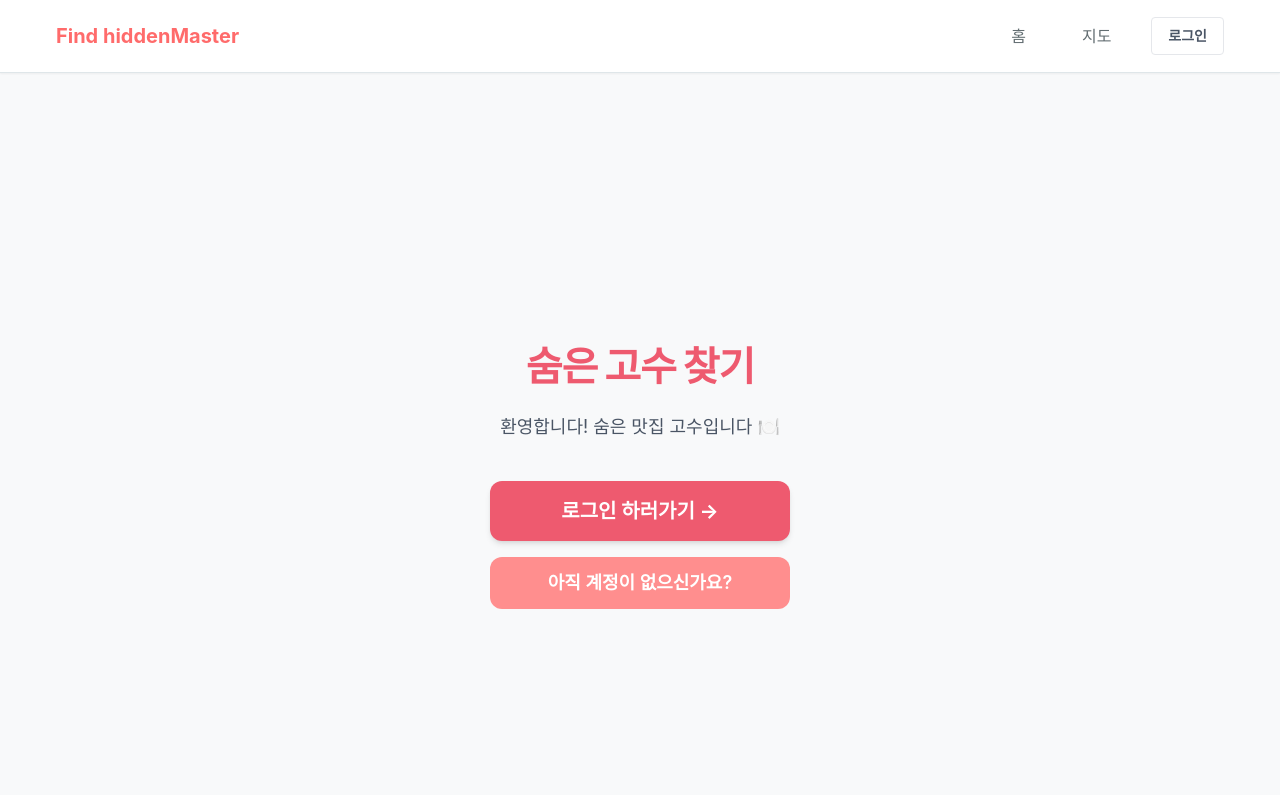
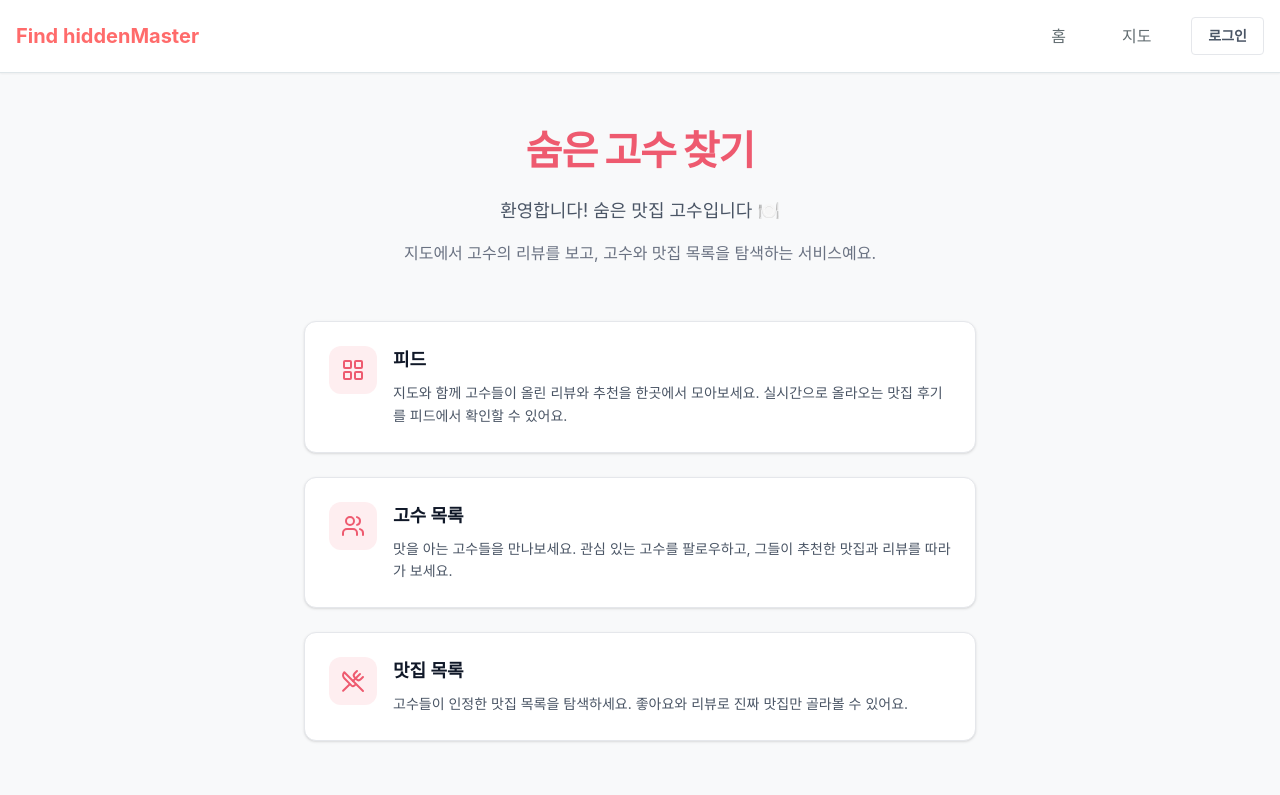
Before and after one commit to byeol-bit/memto-first-project-frontend, a React (Vite) app: page / in a window 1280 px wide. Shown: the top 795 px of the page. Built offline with nearby package versions, Linux system fonts and the light colour scheme; no server answers.

Commit message:
✨ feat : 설명 페이지 추가

```diff
--- a/package.json
+++ b/package.json
@@ -14,6 +14,7 @@
     "@tanstack/react-query": "^5.90.19",
     "@tanstack/react-query-devtools": "^5.91.3",
     "axios": "^1.13.4",
+    "framer-motion": "^12.34.3",
     "lucide-react": "^0.563.0",
     "react": "^19.2.0",
     "react-dom": "^19.2.0",
--- a/src/components/layout/header.jsx
+++ b/src/components/layout/header.jsx
@@ -1,5 +1,4 @@
 import { useState, useRef, useEffect } from "react";
-import style from "./header.module.css";
 import { Outlet, Link, useNavigate } from "react-router";
 import { useLoginState } from "../loginstate";
 import { logoutUser, getUserProfile } from "../../api/auth";
@@ -75,16 +74,22 @@ const HeaderLayout = () => {
 
   return (
     <div>
-      <header className={style.header}>
-        <div className={`${style.container} ${style.navbarContent}`}>
-          <Link to={"/"} className={style.navbarBrand}>
+      <header className="sticky top-0 z-[100] border-b border-[var(--border-color)] bg-[var(--background-color)] py-4 shadow-[var(--shadow-sm)]">
+        <div className="flex w-full items-center justify-between px-4">
+          <Link
+            to="/"
+            className="text-xl font-bold text-[var(--primary-color)] no-underline"
+          >
             Find hiddenMaster
           </Link>
 
-          <ul className={`${style.navbarMenu} ml-auto`}>
+          <ul className="ml-auto flex list-none gap-6">
             {filteredNav.map((item) => (
-              <li className={style.navbarItem} key={item.id}>
-                <Link to={item.path} className={style.navbarLink}>
+              <li key={item.id} className="flex items-center">
+                <Link
+                  to={item.path}
+                  className="rounded-lg px-4 py-2 text-[var(--text-secondary)] no-underline transition-all duration-150 hover:bg-[var(--background-light)] hover:text-[var(--primary-color)]"
+                >
                   {item.title}
                 </Link>
               </li>
--- a/src/components/layout/header.module.css
+++ /dev/null
@@ -1,53 +0,0 @@
-.container {
-  width: 100%;
-  max-width: var(--max-width-container);
-  margin: 0 auto;
-  padding: 0 var(--spacing-md);
-}
-
-.header {
-  background-color: var(--background-color);
-  border-bottom: 1px solid var(--border-color);
-  padding: var(--spacing-md) 0;
-  position: sticky;
-  top: 0;
-  z-index: 100;
-  box-shadow: var(--shadow-sm);
-}
-
-.navbarContent {
-  display: flex;
-  align-items: center;
-  justify-content: space-between;
-}
-
-.navbarBrand {
-  font-size: var(--font-size-xl);
-  font-weight: var(--font-weight-bold);
-  color: var(--primary-color);
-  text-decoration: none;
-}
-
-.navbarMenu {
-  display: flex;
-  gap: var(--spacing-lg);
-  list-style: none;
-}
-
-.navbarItem {
-  display: flex;
-  align-items: center;
-}
-
-.navbarLink {
-  padding: var(--spacing-sm) var(--spacing-md);
-  color: var(--text-secondary);
-  text-decoration: none;
-  border-radius: var(--border-radius-md);
-  transition: all var(--transition-fast);
-}
-
-.navbarLink:hover {
-  color: var(--primary-color);
-  background-color: var(--background-light);
-}
--- a/src/components/loginstate.jsx
+++ b/src/components/loginstate.jsx
@@ -5,6 +5,7 @@ const LoginStateContext = createContext();
 export const LoginStateProvider = ({ children }) => {
   const [user, setUser] = useState(null);
   const [isLoading, setIsLoading] = useState(true);
+
   useEffect(() => {
     const token = localStorage.getItem("accessToken");
     const storedUser = localStorage.getItem("user");
@@ -16,6 +17,8 @@ export const LoginStateProvider = ({ children }) => {
   }, []);
 
   const login = (token, userData) => {
+    console.log('loginToken', token)
+    console.log('userData', userData)
     localStorage.setItem("accessToken", token);
     localStorage.setItem("user", JSON.stringify(userData));
     setUser(userData);
--- a/src/pages/index-page.jsx
+++ b/src/pages/index-page.jsx
@@ -1,39 +1,140 @@
+import { useRef } from "react";
 import { useNavigate } from "react-router";
+import { motion, useInView } from "framer-motion";
+import { LayoutGrid, Users, UtensilsCrossed } from "lucide-react";
+
+const fadeUp = {
+  initial: { opacity: 0, y: 24 },
+  animate: { opacity: 1, y: 0 },
+  transition: { duration: 0.5, ease: "easeOut" },
+};
+
+const staggerContainer = {
+  animate: {
+    transition: {
+      staggerChildren: 0.12,
+      delayChildren: 0.08,
+    },
+  },
+};
+
+const INTRO_BLOCKS = [
+  {
+    id: "feed",
+    icon: LayoutGrid,
+    title: "피드",
+    description:
+      "지도와 함께 고수들이 올린 리뷰와 추천을 한곳에서 모아보세요. 실시간으로 올라오는 맛집 후기를 피드에서 확인할 수 있어요.",
+  },
+  {
+    id: "users",
+    icon: Users,
+    title: "고수 목록",
+    description:
+      "맛을 아는 고수들을 만나보세요. 관심 있는 고수를 팔로우하고, 그들이 추천한 맛집과 리뷰를 따라가 보세요.",
+  },
+  {
+    id: "restaurants",
+    icon: UtensilsCrossed,
+    title: "맛집 목록",
+    description:
+      "고수들이 인정한 맛집 목록을 탐색하세요. 좋아요와 리뷰로 진짜 맛집만 골라볼 수 있어요.",
+  },
+];
 
 const IndexPage = () => {
   const navigate = useNavigate();
+  const introRef = useRef(null);
+  const blocksRef = useRef(null);
+  const isIntroInView = useInView(introRef, { once: true, amount: 0.3 });
+  const isBlocksInView = useInView(blocksRef, { once: true, amount: 0.1 });
 
   return (
-    // 배경: 회색, 중앙 정렬
-    <div className="flex flex-col items-center justify-center min-h-screen bg-[#f8f9fa] px-5">
-      {/* 타이틀: 분홍색, 굵게 */}
-      <h1 className="text-[#ee5a6f] text-[40px] font-black mb-4 tracking-[-1px]">
-        숨은 고수 찾기
-      </h1>
+    <div className="flex flex-col items-center min-h-screen bg-[#f8f9fa] px-5 py-12 pb-16">
+      {/* Hero: 타이틀 · 부제 (페이지 로드 시 stagger) */}
+      <motion.div
+        className="flex flex-col items-center text-center mb-14"
+        variants={staggerContainer}
+        initial="initial"
+        animate="animate"
+      >
+        <motion.h1
+          className="text-[#ee5a6f] text-[40px] font-black mb-4 tracking-[-1px]"
+          variants={fadeUp}
+          transition={fadeUp.transition}
+        >
+          숨은 고수 찾기
+        </motion.h1>
+        <motion.p
+          className="text-gray-600 text-lg mb-4 text-center max-w-md"
+          variants={fadeUp}
+          transition={fadeUp.transition}
+        >
+          환영합니다! 숨은 맛집 고수입니다 🍽️
+        </motion.p>
+        <motion.p
+          ref={introRef}
+          className="text-gray-500 text-base text-center max-w-lg"
+          variants={fadeUp}
+          transition={fadeUp.transition}
+        >
+          지도에서 고수의 리뷰를 보고, 고수와 맛집 목록을 탐색하는 서비스예요.
+        </motion.p>
+      </motion.div>
 
-      {/* 부제: 회색 텍스트 */}
-      <p className="text-gray-600 text-lg mb-10 text-center">
-        환영합니다! 숨은 맛집 고수입니다 🍽️
-      </p>
+      {/* 소개 블록 3개 (스크롤 시 또는 로드 시 부드럽게 등장) */}
+      <motion.section
+        ref={blocksRef}
+        className="w-full max-w-2xl flex flex-col gap-6 mb-14"
+        variants={staggerContainer}
+        initial="initial"
+        animate={isBlocksInView ? "animate" : "initial"}
+      >
+        {INTRO_BLOCKS.map(({ id, icon: Icon, title, description }) => (
+          <motion.article
+            key={id}
+            className="rounded-xl border border-gray-200 bg-white p-6 shadow-sm"
+            variants={fadeUp}
+            transition={fadeUp.transition}
+            whileInView={{ opacity: 1, y: 0 }}
+            viewport={{ once: true, amount: 0.2 }}
+            initial={{ opacity: 0, y: 24 }}
+          >
+            <div className="flex items-start gap-4">
+              <div className="flex-shrink-0 w-12 h-12 rounded-xl bg-[#ee5a6f]/10 flex items-center justify-center">
+                <Icon className="w-6 h-6 text-[#ee5a6f]" aria-hidden />
+              </div>
+              <div>
+                <h2 className="text-lg font-bold text-gray-900 mb-2">{title}</h2>
+                <p className="text-gray-600 text-sm leading-relaxed">
+                  {description}
+                </p>
+              </div>
+            </div>
+          </motion.article>
+        ))}
+      </motion.section>
 
-      {/* 버튼 그룹 */}
-      <div className="flex flex-col gap-4 w-full max-w-[300px]">
-        {/* 로그인 버튼: 그림자, 둥근 모서리, 평면 스타일 */}
+      {/* CTA 버튼 그룹 */}
+      <motion.div
+        className="flex flex-col gap-4 w-full max-w-[300px]"
+        initial={{ opacity: 0, y: 16 }}
+        animate={isIntroInView ? { opacity: 1, y: 0 } : { opacity: 0, y: 16 }}
+        transition={{ duration: 0.5, ease: "easeOut", delay: 0.4 }}
+      >
         <button
           onClick={() => navigate("/sign-in")}
           className="w-full py-4 bg-[#ee5a6f] text-white text-xl font-bold rounded-xl shadow-md hover:bg-[#d6455b] transition-all transform hover:-translate-y-1"
         >
           로그인 하러가기 →
         </button>
-
-        {/* 회원가입 버튼 */}
         <button
           onClick={() => navigate("/sign-up")}
           className="w-full py-3 bg-[#ff8e8e] text-white text-lg font-semibold rounded-xl hover:bg-[#ff7676] transition-colors"
         >
           아직 계정이 없으신가요?
         </button>
-      </div>
+      </motion.div>
     </div>
   );
 };
--- a/src/pages/sign-in-page.jsx
+++ b/src/pages/sign-in-page.jsx
@@ -38,6 +38,7 @@ const SignInPage = () => {
 
     try {
       const response = await loginUser(nickname, password);
+      console.log('login response', response)
 
       if (response.status === 200) {
         login("cookie-session", response.data || { nickname });
```
Also changed, not shown: src/assets/index-introduce.png (added), 1 other file (tests, documents, lock files or other folders).
